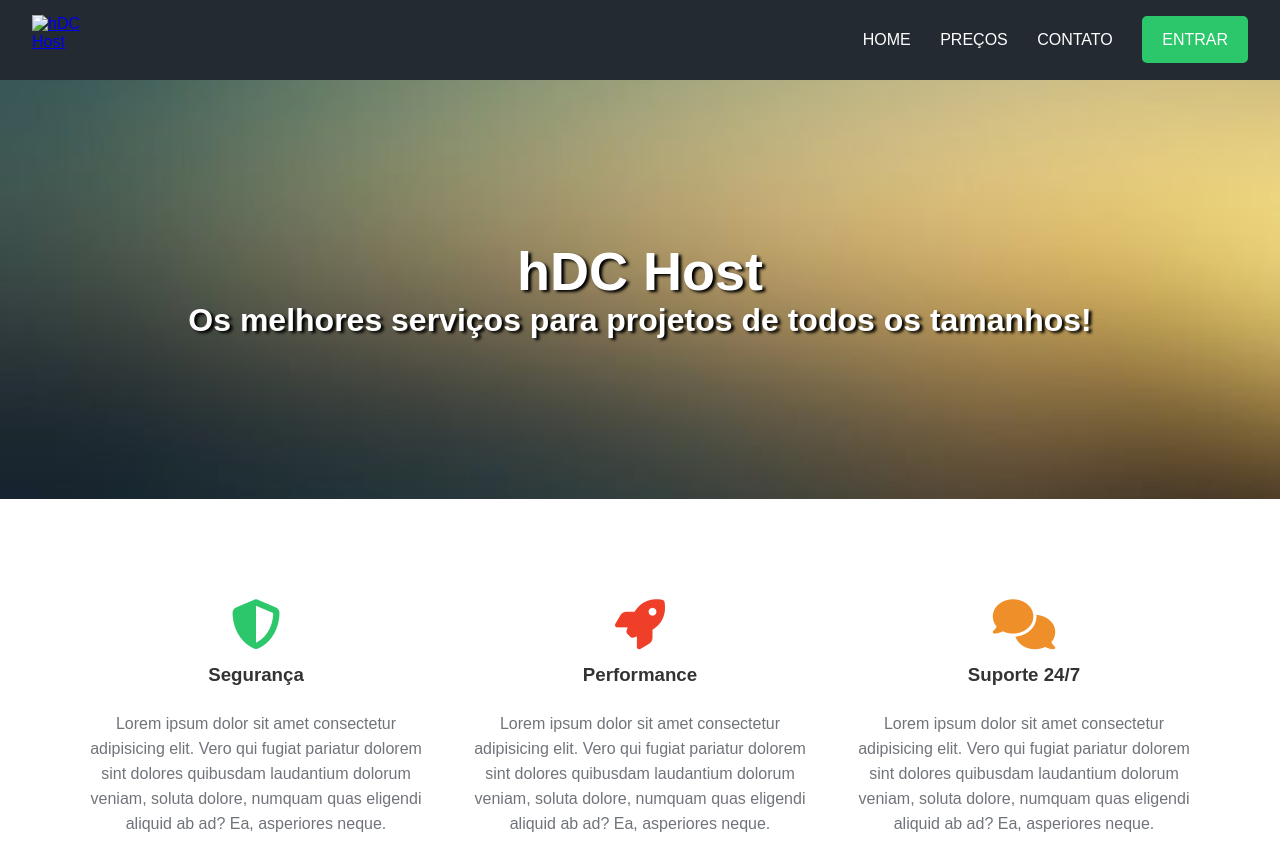
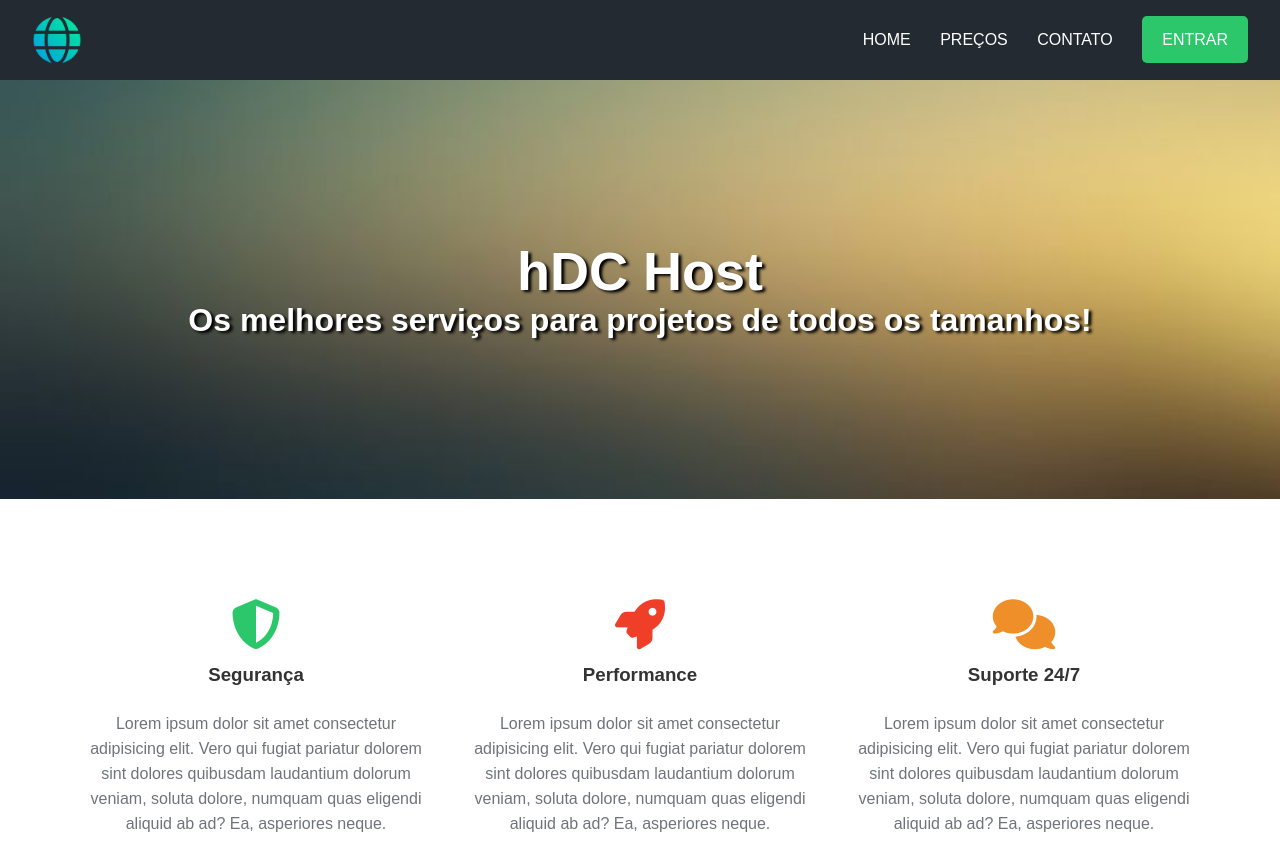
Before and after one commit to lincolnsadler/hdc_host, a plain HTML site: page index.html in a window 1280 px wide. Shown: the top 859 px of the page. Drawn offline with Linux system fonts and the light colour scheme.

Commit message:
fix: correct image source path in navbar

```diff
--- a/index.html
+++ b/index.html
@@ -17,7 +17,7 @@
         <div class="navbar-container">
             <nav>
                 <a href="#">
-                    <img src="../project/img/web.png" alt="hDC Host">
+                    <img src="img/web.png" alt="hDC Host">
                 </a>
                 <ul class="navbar-itens">
                     <li>
```
